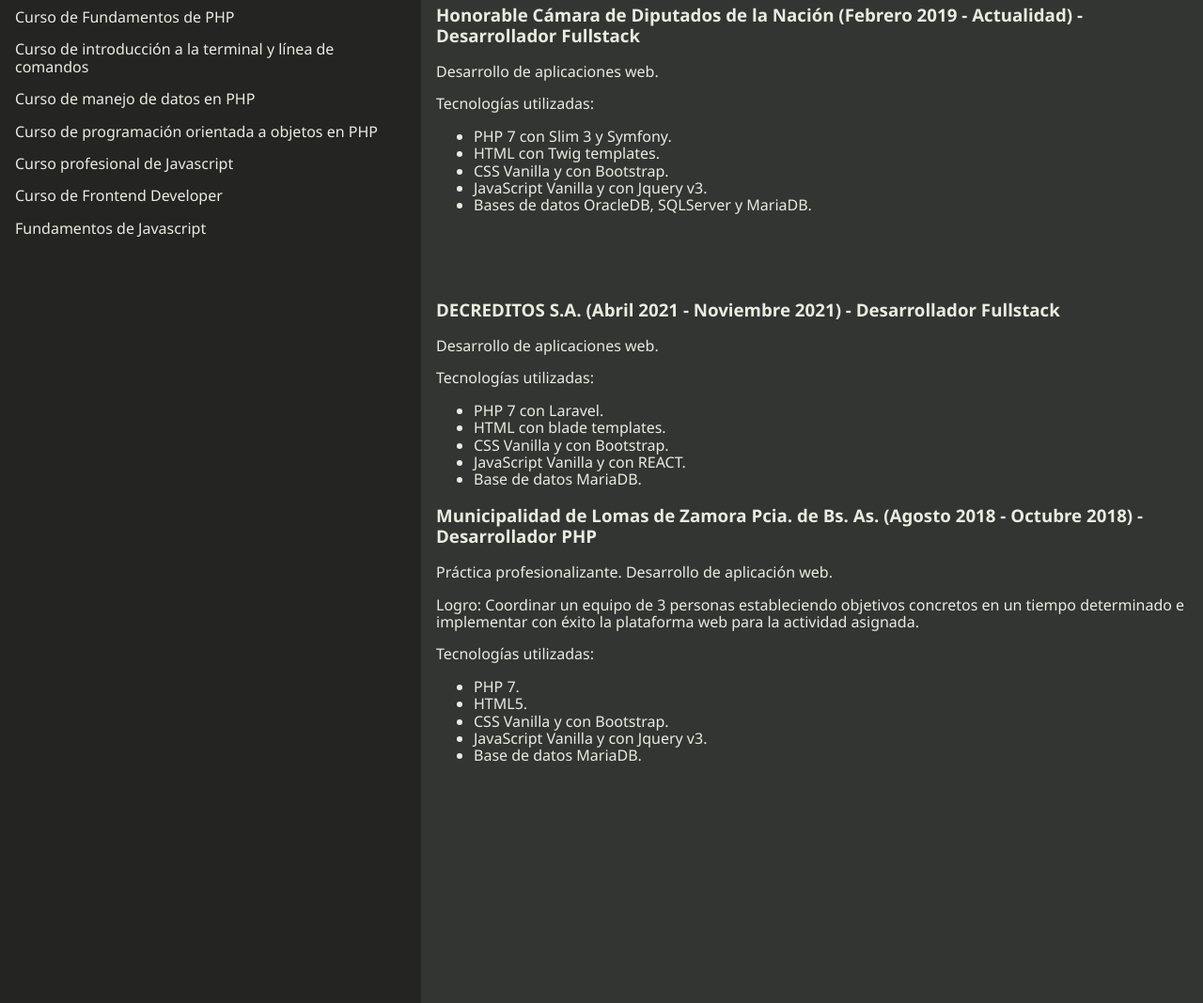
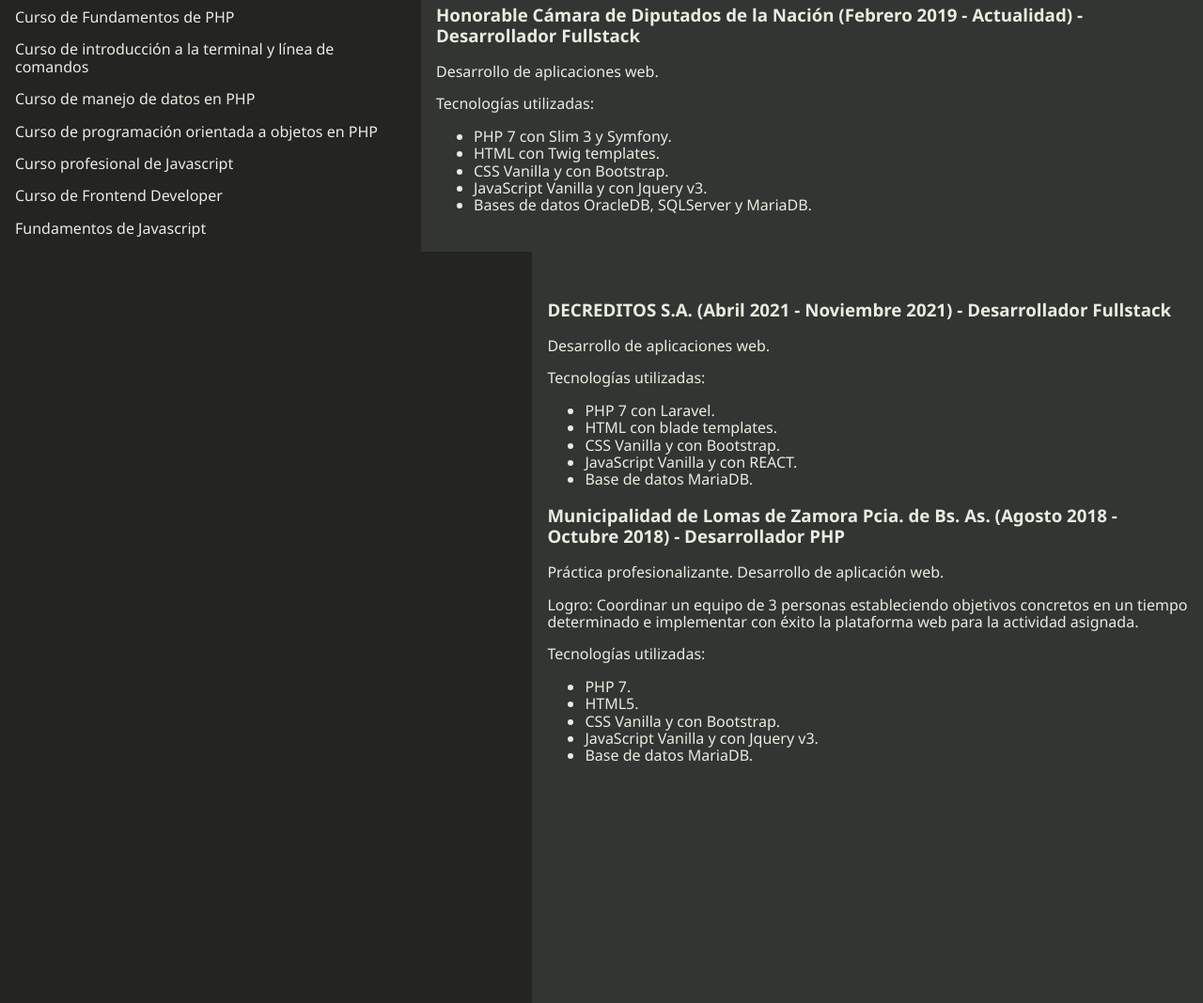
Before and after one commit to ema1103/ema1103.github.io, a plain HTML site: page cv.html in a window 1280 px wide. Shown: the part 532-1600 px from the top of the page at 94% size. Drawn offline with Linux system fonts and the light colour scheme.

Commit message:
Update cv.html

```diff
--- a/cv.html
+++ b/cv.html
@@ -88,7 +88,7 @@
         </article>
     </main>
     <main class="cv">
-        <aside class="cv__aside"></aside>
+        <aside class="cv__aside" style="width: 83vw;"></aside>
         <article class="cv__body">
             <section class="cv__body-experience">
                 <section>
```
